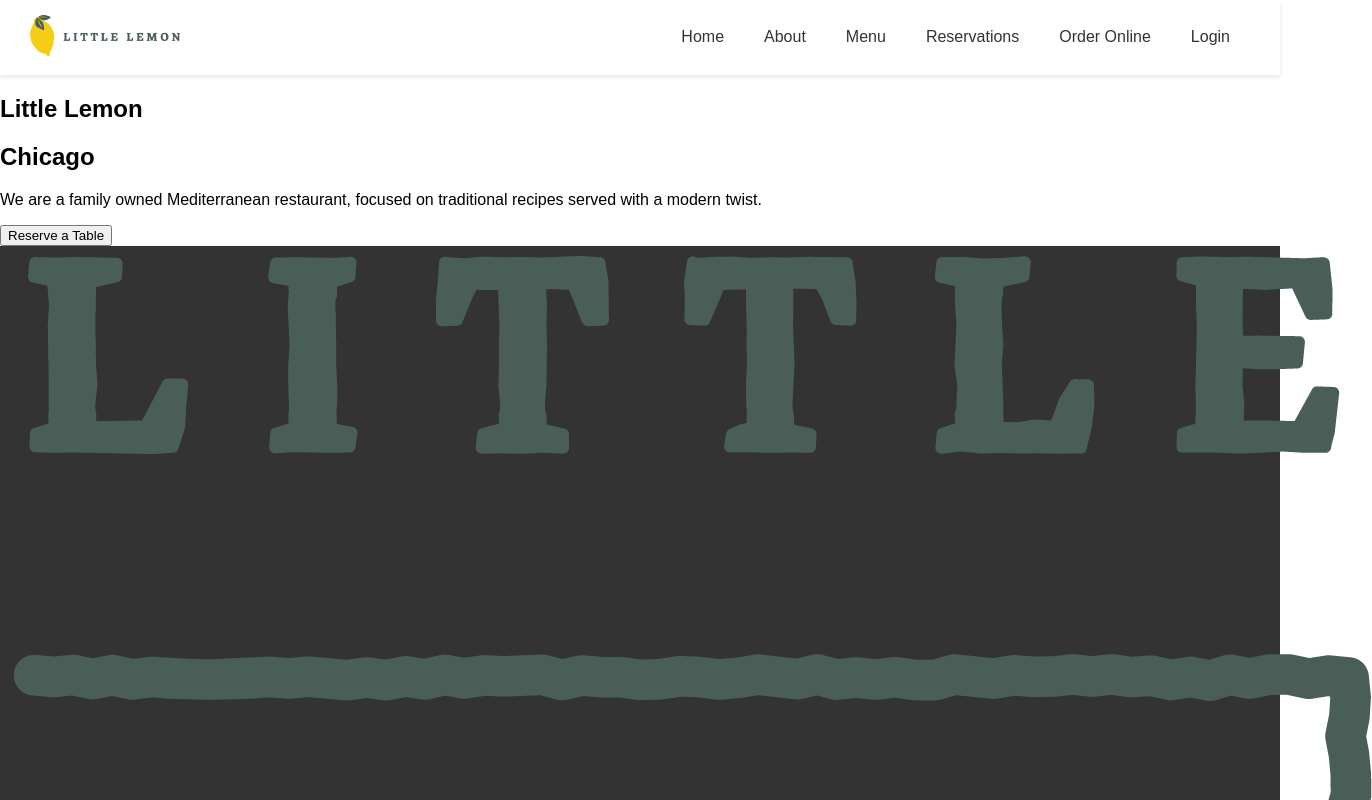
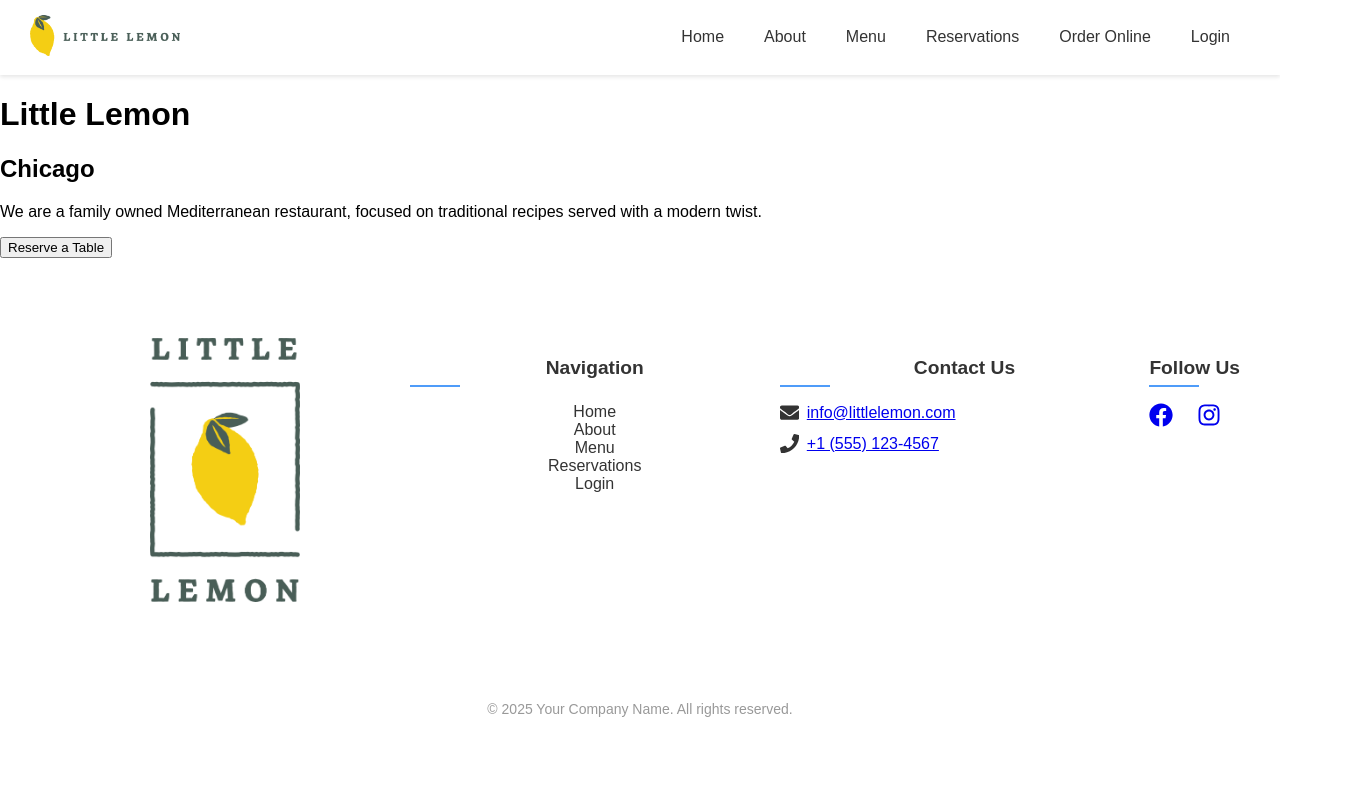
Before and after one commit to ellieshah/FinalProjectApp, a React (Create React App) app in the folder little-lemon/: page / in a window 1280 px wide. Shown: the top 800 px of the page, 1372 px wide, since content can reach past the window. Built offline with nearby package versions, Linux system fonts and the light colour scheme.

Commit message:
changes in Footer.css

```diff
--- a/little-lemon/src/App.js
+++ b/little-lemon/src/App.js
@@ -7,11 +7,11 @@ import Main from './Components/Main';
 
 function App() {
   return (
-    <nav className="app-container">
+    <div className="app-container">
       <Header />
       <Main />
       <Footer />
-    </nav>
+    </div>
   );
 }
 
--- a/little-lemon/src/Components/Footer.css
+++ b/little-lemon/src/Components/Footer.css
@@ -1,81 +1,106 @@
 /* Base footer styles */
 .footer {
     background-color: #ffffff; /* White background */
-    padding: 40px 20px; /* Vertical and horizontal padding */
-    display: flex;
-    flex-wrap: wrap; /* Allows wrapping on smaller screens */
-    justify-content: space-between; /* Spaces sections evenly */
-    gap: 20px; /* Space between flex items */
+    padding: 3rem 0 1rem; /* Vertical and horizontal padding */
     font-family: karla, sans-serif; /* Clean, default font */
+    color: #333;
+    margin-top: 2rem;;
   }
 
   /* Logo section */
-  .footer-logo img {
+  .footer-container {
     display: flex;
-    max-height: 2px; /* Limits logo size, adjust as needed */
-    flex-basis: auto;
+    flex-wrap: wrap; /* Allow items to wrap */
+    justify-content: space-between; /* Space between logo and navigation */
+    max-width: 1200px; /* Max width for larger screens */
+    margin: 0 auto; /* Center the footer */
+    padding: 0 1rem; /* Horizontal padding */
+  }
+  .footer-logo {
+   flex: 1 1 200px;
+   margin-bottom: 2rem;;
   }
 
-  /* Doormat navigation */
-  .footer-doormat-nav {
-    display: flex;
-    flex-direction: column; /* Vertical list */
-    gap: 10px; /* Space between links */
+  .footer-logo img {
+    max-width: 150px; /* Logo size */
+    height: auto;
   }
 
-  .footer-doormat-nav a {
-    color: #333; /* Dark gray for contrast on white */
-    text-decoration: none; /* No underline */
-    font-size: 16px;
-  }
-
-  .footer-doormat-nav a:hover {
-    color: #007bff; /* Blue hover effect */
-    text-decoration: underline;
+  .footer-nav, .footer-contact, .footer-social-media {
+    flex: 1 1 200px; /* Flex-grow, flex-shrink, and base width */
+    margin-bottom: 2rem; /* Space below each section */
   }
 
   /* Contact section */
-  .footer-contact {
-    display: flex;
-    flex-direction: column;
-    gap: 10px;
+  .footer h3 {
+    font-size: 1.2rem;
+    margin-bottom: 1rem; /* Space below headings */
+    position: relative;
+    padding-bottom: 0.5rem; /* Space below heading */
   }
 
-  .footer-contact p {
-    margin: 0; /* Removes default paragraph margins */
-    color: #333;
-    font-size: 16px;
+  .footer h3::after {
+    content: '';
+    position: absolute;
+    left: 0;
+    bottom: 0;
+    width: 50px; /* Line width */
+    height: 2px; /* Line height */
+    background-color: #4f9cf9; /* Line color */
   }
 
   /* Social media section */
-  .footer-social-media {
-    display: flex;
-    flex-direction: column;
-    gap: 10px;
+  .footer-nav ul {
+    list-style: none; /* Remove default list styles */
+    padding: 0; /* Remove padding */
   }
 
-  .footer-social-media a {
+  .footer-nav a, footer-contact a  {
     color: #333;
     text-decoration: none;
-    font-size: 16px;
+    transition: color 0.3s ease; /* Smooth color transition */
   }
 
-  .footer-social-media a:hover {
-    color: #007bff;
-    text-decoration: underline;
+  .footer-nav a:hover, .footer-contact a:hover {
+    color: #fff; /* Change color on hover */
+  }
+
+  .contact-item {
+    display: flex;
+    align-items: center; /* Center-align items */
+    margin-bottom: 0.75rem; /* Space below each item */
+  }
+  .contact-icon, .social-icon {
+    margin-right: 0.5rem; /* Space between icon and text */
+    font-size: 1.2rem;
+  }
+  .social-icons {
+    display: flex; /* Flexbox for social icons */
+    gap: 1rem; /* Space between icons */
+  }
+  .social-icon {
+    font-size: 1.5rem; /* Icon size */
+    transition: color 0.3s ease; /* Smooth color transition */
+  }
+  .social-icon:hover {
+    color: #4f9cf9; /* Change color on hover */
+  }
+  .footer-bottom {
+    text-align: center; /* Center text */
+    padding-top: 1.5rem;
+    margin-top: 1.5rem; /* Space above */
+    border-top: 1px solid rgba(255,255,255,0.1); /* Top border */
+    font-size: 0.875rem; /* Font size */
+    color: #999; /* Text color */
   }
 
   /* Responsive adjustments */
   @media (max-width: 768px) {
-    .footer {
-      flex-direction: column; /* Stack sections vertically on small screens */
-      align-items: center; /* Center-align items */
-      text-align: center; /* Center text within sections */
+    .footer-container {
+      flex-direction: column; /* Stack items vertically */
     }
 
-    .footer-doormat-nav,
-    .footer-contact,
-    .footer-social-media {
-      align-items: center; /* Center links and text */
+    .footer-logo, .footer-nav, .footer-contact, .footer-social-media {
+      margin-bottom: 1.5rem; /* Space below each section */
     }
   }
--- a/little-lemon/src/Components/Footer.js
+++ b/little-lemon/src/Components/Footer.js
@@ -1,80 +1,62 @@
 import React from 'react';
-// Assuming the logo is in src/assets; adjust path as needed
-import footerLogo from './FooterLogo.png'; // Import if in src, else use public path
+import './Footer.css'; // You'll need to create this CSS file
+import FooterLogo from './FooterLogo.png'; // Update path to your logo
+
+// Import social media icons from a library like react-icons
+// npm install react-icons --save
+import { FaFacebook, FaInstagram, FaEnvelope, FaPhone } from 'react-icons/fa';
 
 const Footer = () => {
-  // Structured doormat navigation data (adjust to match Figma)
-  const doormatNav = [
-    { title: 'Navigation', links: [
-      { name: 'About', href: '/about' },
-      { name: 'Menu', href: '/menu' },
-      { name: 'Reservations', href: '/reservation' },
-      { name: 'Order Online', href: '/orderonline' },
-      { name: 'Login', href: '/login' },
-    ]},
-  ];
-
-  const socialMedia = [
-    { name: 'Facebook', href: 'https://facebook.com' },
-    { name: 'Twitter', href: 'https://twitter.com' },
-    { name: 'Instagram', href: 'https://instagram.com' },
-  ];
-
   return (
-    <footer className="bg-gray-900 text-white py-8">
-      <div className="container mx-auto px-4 grid grid-cols-1 md:grid-cols-4 gap-8">
+    <footer className="footer">
+      <div className="footer-container">
         {/* Logo Section */}
         <div className="footer-logo">
-          <img src={footerLogo} alt="Little Lemon Logo" className="h-12" />
+          <img src={FooterLogo} alt="Company Logo" />
         </div>
 
         {/* Doormat Navigation */}
-        <div className="footer-doormat-nav md:col-span-2">
-          <nav>
-            {doormatNav.map((section, index) => (
-              <div key={index} className="mb-4">
-                <h3 className="text-lg font-semibold mb-2">{section.title}</h3>
-                <ul className="space-y-2">
-                  {section.links.map((link, linkIndex) => (
-                    <li key={linkIndex}>
-                      <a href={link.href} className="text-gray-400 hover:text-white">
-                        {link.name}
-                      </a>
-                    </li>
-                  ))}
-                </ul>
-              </div>
-            ))}
-          </nav>
+        <div className="footer-nav">
+          <h3>Navigation</h3>
+          <ul>
+            <li><a href="/">Home</a></li>
+            <li><a href="/about">About</a></li>
+            <li><a href="/services">Menu</a></li>
+            <li><a href="/products">Reservations</a></li>
+            <li><a href="/blog">Login</a></li>
+          </ul>
         </div>
 
-        {/* Contact Section */}
+        {/* Contact Information */}
         <div className="footer-contact">
-          <h3 className="text-lg font-semibold mb-2">Contact</h3>
-          <address className="not-italic text-gray-400">
-            <p>Email: <a href="mailto:contact@littlelemon.com">contact@littlelemon.com</a></p>
-            <p>Phone: <a href="tel:+1234567890">(123) 456-7890</a></p>
-          </address>
+          <h3>Contact Us</h3>
+          <div className="contact-item">
+            <FaEnvelope className="contact-icon" />
+            <a href="mailto:info@yourcompany.com">info@littlelemon.com</a>
+          </div>
+          <div className="contact-item">
+            <FaPhone className="contact-icon" />
+            <a href="tel:+15551234567">+1 (555) 123-4567</a>
+          </div>
         </div>
 
-        {/* Social Media Section */}
-        <div className="footer-social-media">
-          <h3 className="text-lg font-semibold mb-2">Follow Us</h3>
-          <ul className="space-y-2">
-            {socialMedia.map((link, index) => (
-              <li key={index}>
-                <a
-                  href={link.href}
-                  target="_blank"
-                  rel="noopener noreferrer"
-                  className="text-gray-400 hover:text-white"
-                >
-                  {link.name}
-                </a>
-              </li>
-            ))}
-          </ul>
+        {/* Social Media */}
+        <div className="footer-social">
+          <h3>Follow Us</h3>
+          <div className="social-icons">
+            <a href="https://facebook.com/yourcompany" target="_blank" rel="noopener noreferrer">
+              <FaFacebook className="social-icon" />
+            </a>
+            <a href="https://instagram.com/yourcompany" target="_blank" rel="noopener noreferrer">
+              <FaInstagram className="social-icon" />
+            </a>
+          </div>
         </div>
+      </div>
+
+      {/* Copyright */}
+      <div className="footer-bottom">
+        <p>&copy; {new Date().getFullYear()} Your Company Name. All rights reserved.</p>
       </div>
     </footer>
   );
```
